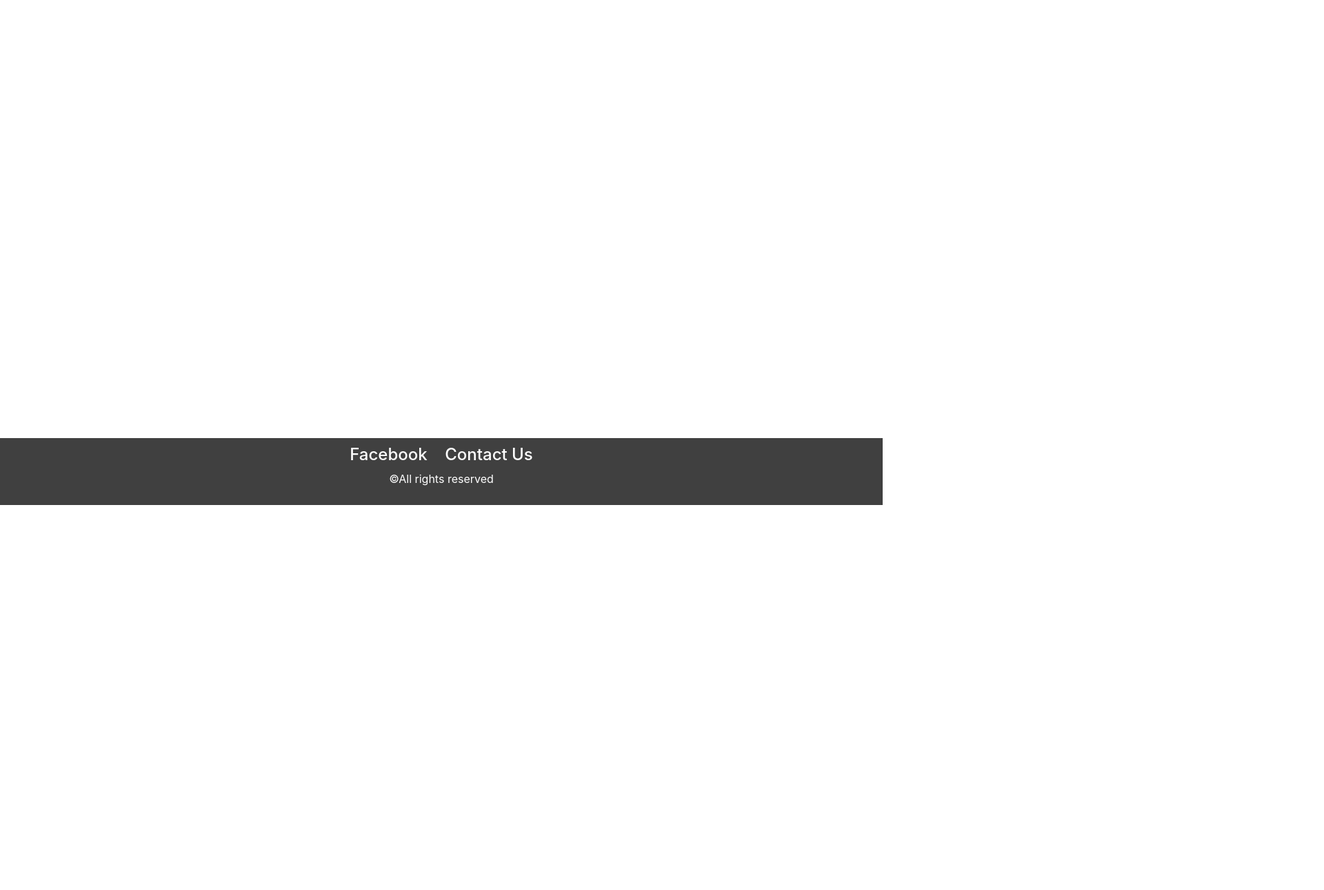
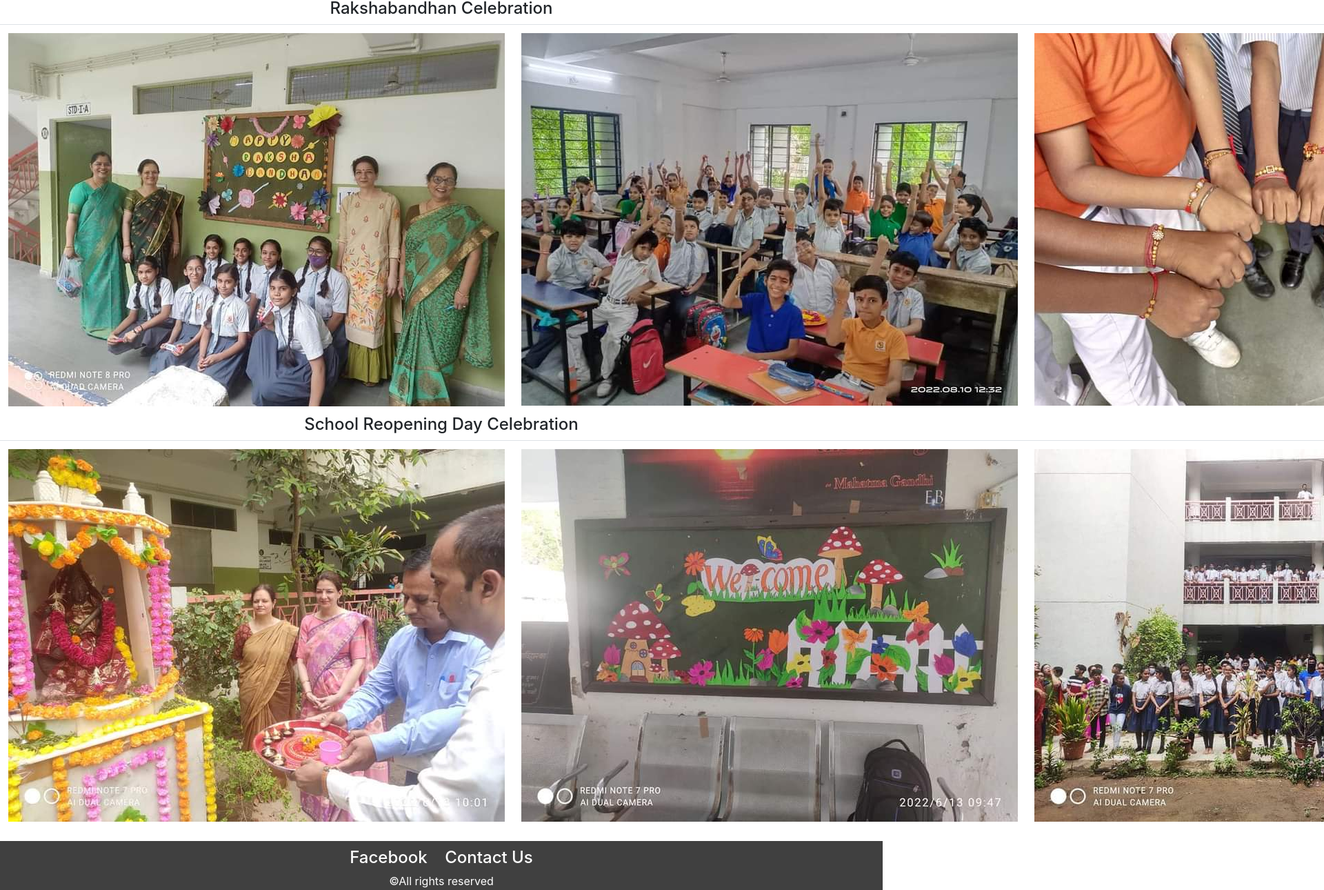
Before and after one commit to Mansinegi14/krkv, a plain HTML site: page events.html in a window 1280 px wide. Shown: the part 68-1358 px from the top of the page at 69% size, 1920 px wide, since content can reach past the window. Before the commit the page ends 800 px from the top, so only its background shows below. Drawn offline with nearby package versions, Linux system fonts and the light colour scheme.

Commit message:
Update events.html

```diff
--- a/events.html
+++ b/events.html
@@ -3,9 +3,10 @@
 
 <head>
   <meta charset="utf-8">
-  <title>Events</title>
+  <title>About Us</title>
   <link rel="stylesheet" href="https://cdn.jsdelivr.net/npm/bootstrap@4.0.0/dist/css/bootstrap.min.css" integrity="sha384-Gn5384xqQ1aoWXA+058RXPxPg6fy4IWvTNh0E263XmFcJlSAwiGgFAW/dAiS6JXm" crossorigin="anonymous">
-  <link rel="stylesheet" href="css/aboutus.css">
+  <link rel="stylesheet" href="css/events.css"> <!-- Linking CSS -->
+  <!-- bootstrap -->
   <script src="https://code.jquery.com/jquery-3.2.1.slim.min.js" integrity="sha384-KJ3o2DKtIkvYIK3UENzmM7KCkRr/rE9/Qpg6aAZGJwFDMVNA/GpGFF93hXpG5KkN" crossorigin="anonymous"></script>
   <script src="https://cdnjs.cloudflare.com/ajax/libs/popper.js/1.12.9/umd/popper.min.js" integrity="sha384-ApNbgh9B+Y1QKtv3Rn7W3mgPxhU9K/ScQsAP7hUibX39j7fakFPskvXusvfa0b4Q" crossorigin="anonymous"></script>
   <script src="https://maxcdn.bootstrapcdn.com/bootstrap/4.0.0/js/bootstrap.min.js" integrity="sha384-JZR6Spejh4U02d8jOt6vLEHfe/JQGiRRSQQxSfFWpi1MquVdAyjUar5+76PVCmYl" crossorigin="anonymous"></script>
@@ -13,14 +14,15 @@
 </head>
 
 <body>
+  <!-- Navbar logo -->
   <nav class="navbar navbar-expand-lg navbar-light">
     <a class="navbar-brand" href="index.html"><img class="image" src="images\krkv.jpg" /></a>
     <h3 class="schoolname">KRKV</h3>
-
+    <!-- To make it into hamburger when page width reduced -->
       <button class="navbar-toggler" type="button" data-toggle="collapse" data-target="#navbarTogglerDemo02">
           <span class="navbar-toggler-icon"></span>
       </button>
-
+<!-- The options -->
       <div class="collapse navbar-collapse" id="navbarTogglerDemo02">
 
         <ul class="navbar-nav ml-auto">
@@ -36,10 +38,31 @@
         </ul>
       </div>
     </nav>
-  <div class="footer">
-  <h4><a class="footer-link" href="https://www.facebook.com/krkv.campus.1">Facebook</a> &nbsp;&nbsp <a class="footer-link" href="contactus.html">Contact Us</a></h4>
-    <p class="copyright">©All rights reserved</p>
+    <!-- Content -->
+  <div class="table">
+      <h4>Rakshabandhan Celebration</h4>
+    <table>
+      <tr>
+        <td> <img class="img"src="images/rakshabandhan1.jpeg" alt=""> </td>
+        <td> <img class="img"src="images/rakshabandhan2.jpeg" alt=""> </td>
+       <td> <img class="img"src="images/rakshabandhan3.jpeg" alt=""> </td>
+      </tr>
+    </table>
+    <h4>School Reopening Day Celebration</h4>
+    <table>
+      <tr>
+        <td> <img class="img"src="images/opening1.jpeg" alt=""> </td>
+        <td> <img class="img"src="images/opening2.jpeg" alt=""> </td>
+       <td> <img class="img"src="images/opening3.jpeg" alt=""> </td>
+      </tr>
+    </table>
   </div>
+
+</div>
+<!--footer links-->
+<div class="footer">
+  <h4><a class="footer-link" href="https://www.facebook.com/krkv.campus.1">Facebook</a> &nbsp;&nbsp <a class="footer-link" href="C:\Atom\CSS - My Site-Completed\CSS - My Site\contactus.html">Contact Us</a></h4>
+  <p class="copyright">©All rights reserved</p>
+</div>
 </body>
-
 </html>
```
